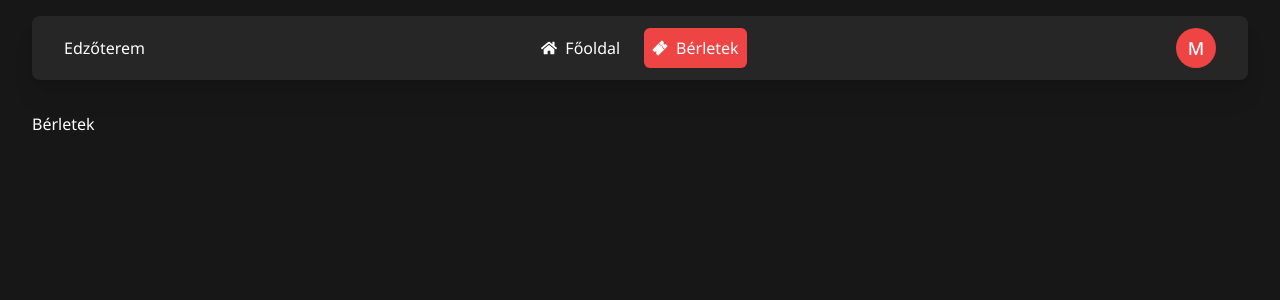
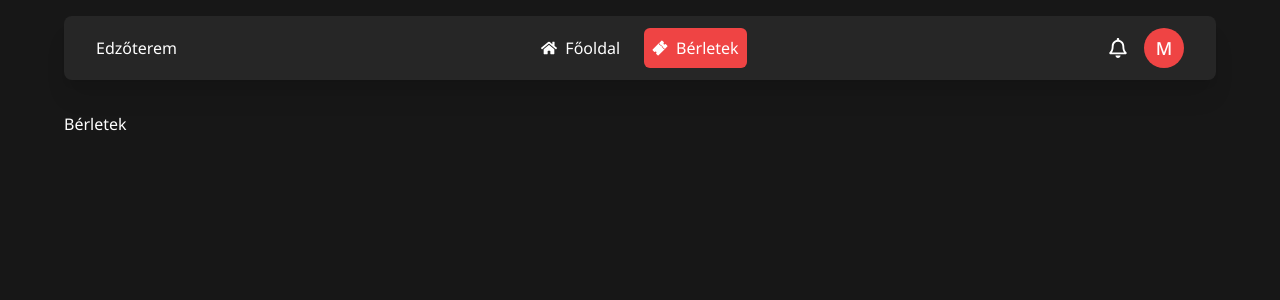
Before and after one commit to MilWaxQ/edzoterem, a Next.js app: page /berletek in a window 1280 px wide. Both pictures are taken after a click on the element "Bejelentkezés". Shown: the top 300 px of the page. Built offline with nearby package versions, Linux system fonts and the light colour scheme.

Commit message:
Update navbar

```diff
--- a/app/berletek/page.tsx
+++ b/app/berletek/page.tsx
@@ -13,7 +13,7 @@ const Page = () => {
       variants={{
         visible: { opacity: 1 },
         hidden: { opacity: 0 }
-      }} className='min-h-screen bg-neutral-900 p-4 px-8 text-white flex flex-col items-start justify-start'>
+      }} className='min-h-screen bg-neutral-900 p-4 px-16 text-white flex flex-col items-start justify-start'>
       <NavBar />
       <p>Bérletek</p>
     </motion.div>
--- a/components/navbar.tsx
+++ b/components/navbar.tsx
@@ -1,7 +1,7 @@
 "use client";
 
 import React, { useState } from 'react'
-import { FaHome, FaRegUserCircle } from 'react-icons/fa'
+import { FaHome, FaRegBell, FaRegUserCircle } from 'react-icons/fa'
 import { IoTicket, IoLogIn } from 'react-icons/io5'
 import NavItem from './navitem';
 import { AnimatePresence, motion } from 'framer-motion';
@@ -20,7 +20,10 @@ const NavBar = () => {
       </div>
       <div className="w-full h-full flex flex-row items-center justify-end gap-4">
         <AnimatePresence mode='wait'>
-          {loggedIn && <motion.div initial={{ scale: 0, opacity: 0 }} animate={{ scale: 1, opacity: 1 }} transition={{type: "spring", stiffness: "500", damping: "30"}} exit={{ scale: 0, opacity: 0, transition: {duration: 0.1} }} key={"user"} onClick={() => {setLoggedIn(false)}} className='w-10 h-10 bg-red-500 rounded-full flex items-center justify-center text-lg font-medium cursor-pointer'>M</motion.div>}
+          {loggedIn && <motion.div initial={{ scale: 0, opacity: 0 }} animate={{ scale: 1, opacity: 1 }} transition={{type: "spring", stiffness: "500", damping: "30"}} exit={{ scale: 0, opacity: 0, transition: {duration: 0.1} }} key={"user"} className='flex flex-row items-center gap-2'>
+            <div className='p-2 cursor-pointer'><FaRegBell size={20}/></div>
+            <div  onClick={() => {setLoggedIn(false)}} className='w-10 h-10 bg-red-500 rounded-full flex items-center justify-center text-lg font-medium cursor-pointer'>M</div>
+            </motion.div>}
           {!loggedIn && <motion.div initial={{ scaleX: 0, opacity: 0, originX: 1 }} animate={{ scaleX: 1, opacity: 1 }} transition={{type: "spring", stiffness: "500", damping: "30"}} exit={{ scaleX: 0, opacity: 0, transition: {duration: 0.1}}} key={"buttons"} className='flex flex-row gap-4'>
             <div onClick={() => {setLoggedIn(true)}} className='flex flex-row bg-red-500 p-2 items-center justify-center rounded-md gap-2 cursor-pointer'><IoLogIn size={22} /> Bejelentkezés</div>
             <div onClick={() => {setLoggedIn(true)}} className='flex flex-row border border-red-500 p-2 items-center justify-center rounded-md gap-2 cursor-pointer'><FaRegUserCircle size={20} /> Regisztráció</div>
```
